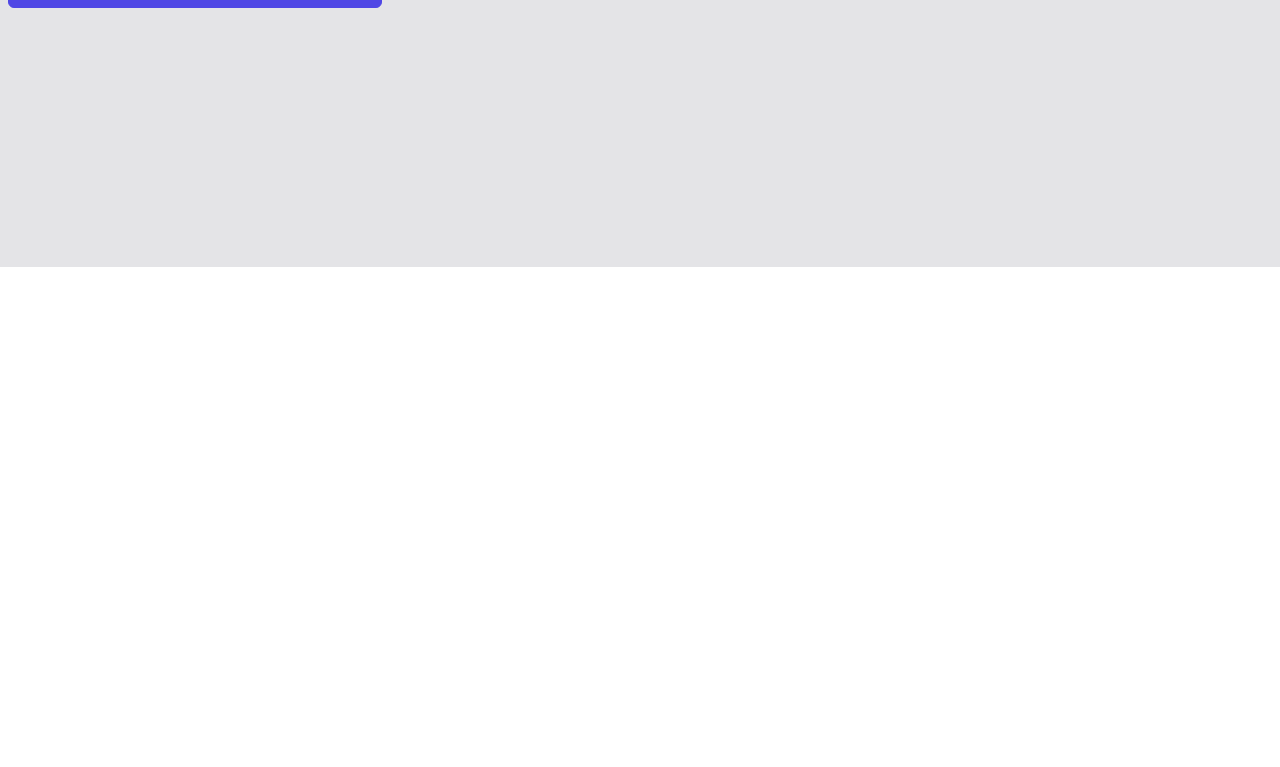
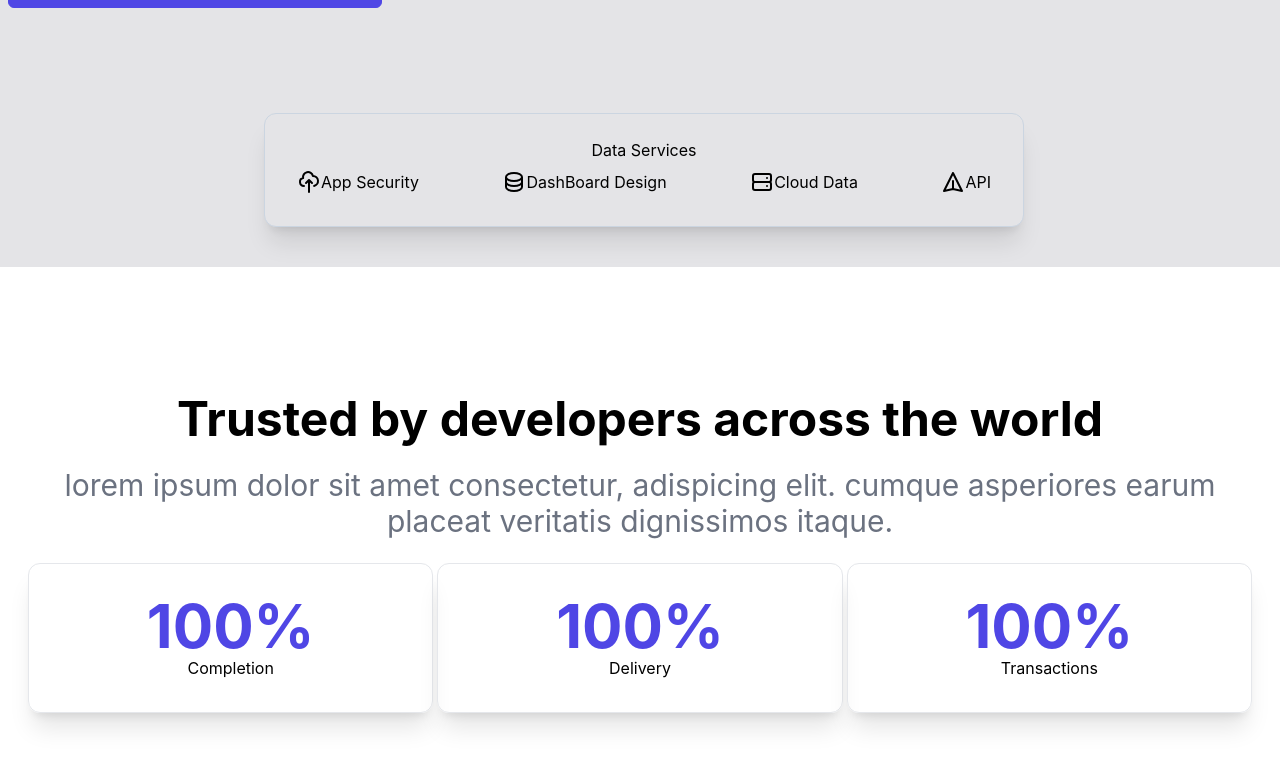
Before and after one commit to abenezer121/tailwind_tutorial, a React (Create React App) app: page / in a window 1280 px wide. Shown: the part 533-1300 px from the top of the page. Before the commit the page ends 800 px from the top, so only its background shows below. Built offline with nearby package versions, Linux system fonts and the light colour scheme.

Commit message:
adding about section

```diff
--- a/src/App.js
+++ b/src/App.js
@@ -1,13 +1,15 @@
 import './App.css';
 import Navbar from './components/Navbar';
 import Hero from './components/Hero';
-
+import  About from './components/About'
 function App() {
   return (
     <>
 
     <Navbar />
-    <Hero/>
+      <Hero />
+      <About />
+
     </>
   );
 }
--- /dev/null
+++ b/src/components/About.jsx
@@ -0,0 +1,31 @@
+import React from 'react'
+
+function About() {
+
+    return (
+        <div className='w-full my-32'>
+            <div className='max-w-[1240px] mx-auto'>
+            <div className="text-center">
+                <h2 className="text-5xl font-bold">Trusted by developers across the world</h2>
+                <p className='text-3xl py-6 text-gray-500'>lorem ipsum dolor sit amet consectetur, adispicing elit. cumque asperiores earum placeat veritatis dignissimos itaque.</p>
+            </div>
+            <div className= " grid md:grid-cols-3 gap-1 px-2 text-center">
+                <div className="border py-8 rounded-xl shadow-xl">
+                    <p className="text-6xl font-bold text-indigo-600">100%</p>
+                    <p classname="text-grey-400 mt-2">Completion</p>
+                </div>
+                <div className="border py-8 rounded-xl shadow-xl">
+                    <p className="text-6xl font-bold text-indigo-600">100%</p>
+                    <p classname="text-grey-400 mt-2">Delivery</p>
+                </div>
+                <div className="border py-8 rounded-xl shadow-xl">
+                    <p className="text-6xl font-bold text-indigo-600">100%</p>
+                    <p classname="text-grey-400 mt-2">Transactions</p>
+                </div>
+                </div>
+            </div>
+        </div>
+    );
+}
+
+export default About;
--- a/src/components/Hero.jsx
+++ b/src/components/Hero.jsx
@@ -16,8 +16,26 @@ const Hero = () => {
                     <p className="text-2xl">Unique Sequencing and Production</p>
                     <h1 className='py-3 text-5xl md:text-7xl font-bold'>Cloud Management</h1>
                     <p className='text-2xl'> This is our Tech brand.</p>
-                    <button className='py-3 px-6 sm:w-[60%]'>Get Started</button>
+                    <button className='py-3 px-6 sm:w-[60%] my-4'>Get Started</button>
+                </div>
+                <div>
+                        <img className ='w-full' src={bgImg} alt=""/>
+                </div>
+                {/* anything above medium md:min-w-[760px] bottom-[-5%] */}
+                <div className='
+                absolute flex flex-col py-6
+                 md:min-w-[760px] bottom-[5%]
+                 mx-1 md:left-1/2 transform  md:-translate-x-1/2
+                  bg-zinc-200 border border-slate-300
+                  rounded-xl  text-center shadow-xl'>
+                    <p>Data Services</p>
+                    <div className='flex justify-between flex-wrap px-4'>
+                        <p className='flex px-4 py-2'><CloudUploadIcon className='h-6'/> App Security</p>
+                        <p className='flex px-4 py-2'><DatabaseIcon className='h-6'/> DashBoard Design</p>
+                        <p className='flex px-4 py-2'><ServerIcon className='h-6'/> Cloud Data </p>
+                        <p className='flex px-4 py-2'><PaperAirplaneIcon className='h-6'/> API</p>
 
+                    </div>
                 </div>
             </div>
         </div>
```
